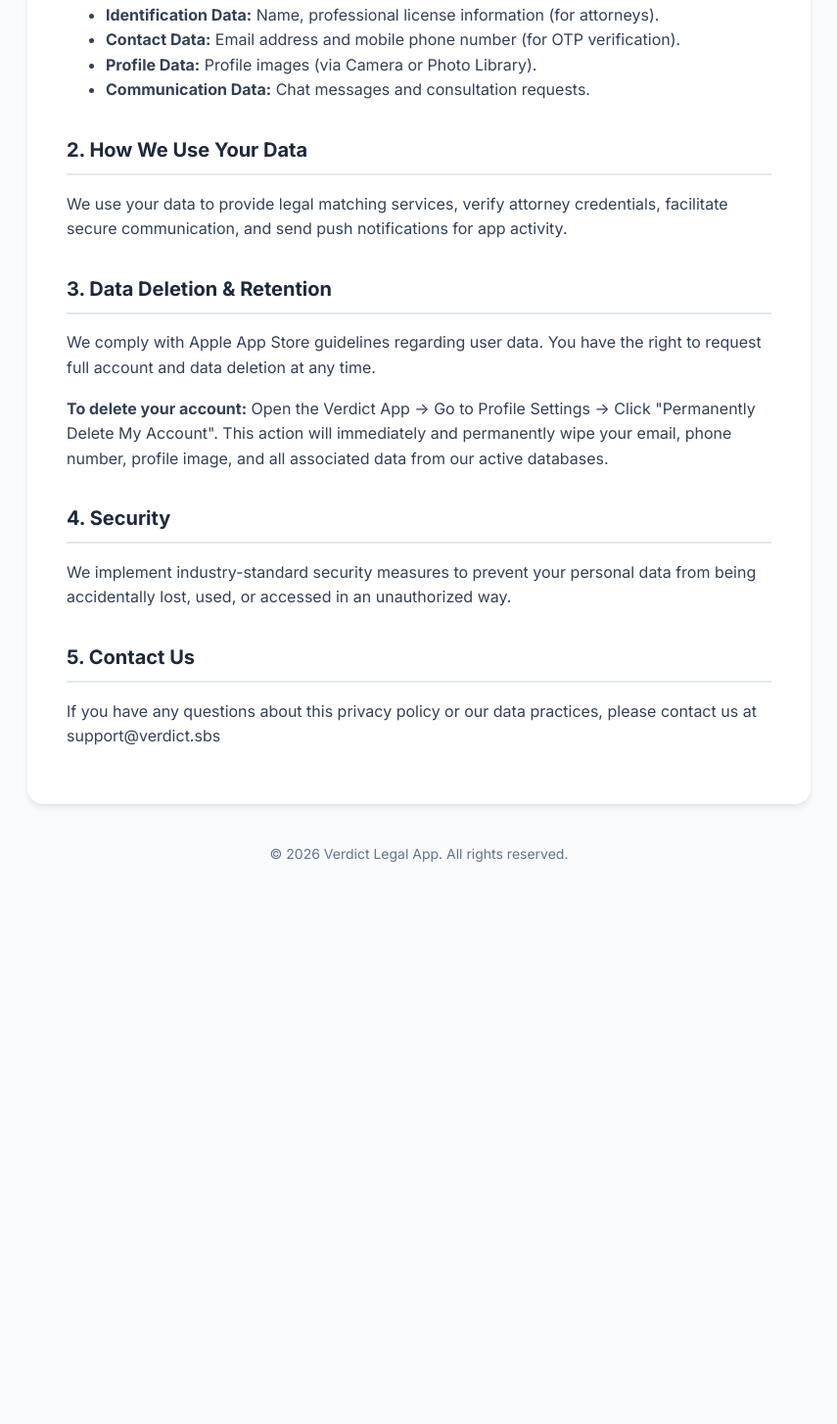
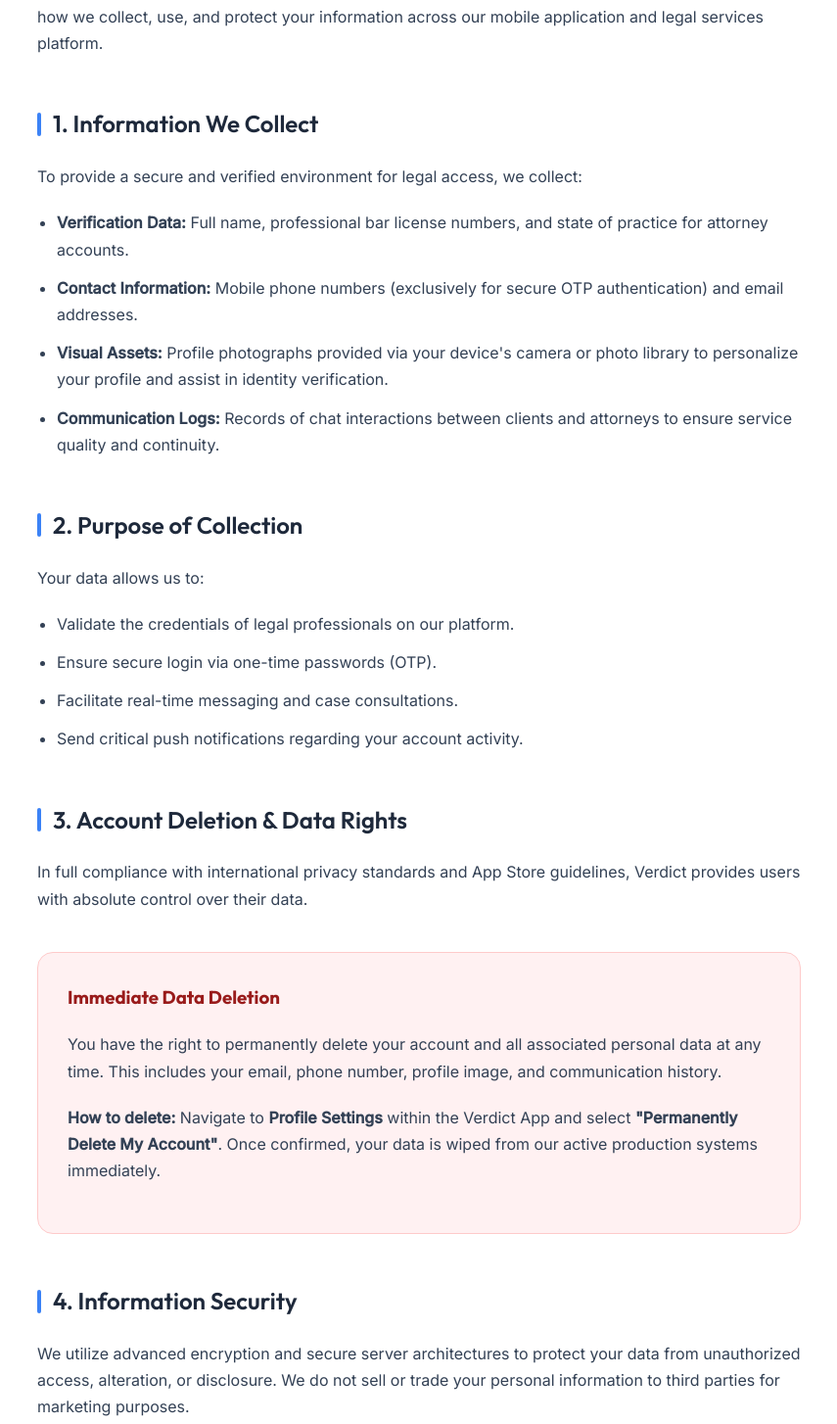
Before and after one commit to verdictlegalapp-eng/server, a website: page public/privacy.html in a window 1280 px wide. Shown: the part 455-1909 px from the top of the page at 98% size, without its empty margins (212-1067 px from the left). Before the commit the page ends 1378 px from the top, so only its background shows below. Drawn offline with Linux system fonts and the light colour scheme.

Commit message:
feat: upgrade privacy policy to premium UI with official logo

```diff
--- a/public/privacy.html
+++ b/public/privacy.html
@@ -6,49 +6,146 @@
     <title>Privacy Policy | Verdict</title>
     <link rel="preconnect" href="https://fonts.googleapis.com">
     <link rel="preconnect" href="https://fonts.gstatic.com" crossorigin>
-    <link href="https://fonts.googleapis.com/css2?family=Inter:wght@400;600;700&display=swap" rel="stylesheet">
+    <link href="https://fonts.googleapis.com/css2?family=Outfit:wght@400;600;700&family=Inter:wght@400;500&display=swap" rel="stylesheet">
     <style>
-        body { font-family: 'Inter', sans-serif; line-height: 1.6; color: #334155; max-width: 800px; margin: 40px auto; padding: 0 20px; background-color: #f8fafc; }
-        .card { background: white; padding: 40px; border-radius: 16px; box-shadow: 0 4px 6px -1px rgba(0, 0, 0, 0.1); }
-        h1 { color: #0f172a; font-size: 32px; margin-bottom: 8px; }
-        h2 { color: #1e293b; font-size: 20px; margin-top: 32px; border-bottom: 2px solid #e2e8f0; padding-bottom: 8px; }
-        p { margin-bottom: 16px; }
-        .footer { margin-top: 40px; text-align: center; color: #64748b; font-size: 14px; }
-        .logo { color: #3b82f6; font-weight: 700; font-size: 24px; margin-bottom: 20px; display: block; }
+        :root {
+            --primary: #3b82f6;
+            --navy: #1e293b;
+            --text: #334155;
+            --light-bg: #f8fafc;
+        }
+        body {
+            font-family: 'Inter', sans-serif;
+            line-height: 1.7;
+            color: var(--text);
+            margin: 0;
+            padding: 0;
+            background-color: var(--light-bg);
+        }
+        .header-banner {
+            background: white;
+            padding: 40px 0;
+            text-align: center;
+            border-bottom: 1px solid #e2e8f0;
+        }
+        .logo-img {
+            height: 60px;
+            margin-bottom: 20px;
+        }
+        .container {
+            max-width: 900px;
+            margin: 40px auto;
+            padding: 0 20px;
+        }
+        .content-card {
+            background: white;
+            padding: 60px;
+            border-radius: 24px;
+            box-shadow: 0 20px 25px -5px rgba(0, 0, 0, 0.05);
+        }
+        h1 {
+            font-family: 'Outfit', sans-serif;
+            color: var(--navy);
+            font-size: 42px;
+            margin-bottom: 16px;
+            font-weight: 700;
+        }
+        h2 {
+            font-family: 'Outfit', sans-serif;
+            color: var(--navy);
+            font-size: 24px;
+            margin-top: 48px;
+            margin-bottom: 20px;
+            font-weight: 600;
+            display: flex;
+            align-items: center;
+            gap: 12px;
+        }
+        h2::before {
+            content: '';
+            display: inline-block;
+            width: 4px;
+            height: 24px;
+            background: var(--primary);
+            border-radius: 2px;
+        }
+        p { margin-bottom: 20px; font-size: 16px; }
+        ul { margin-bottom: 24px; padding-left: 20px; }
+        li { margin-bottom: 12px; }
+
+        .deletion-box {
+            background: #fff1f2;
+            border: 1px solid #fecaca;
+            padding: 30px;
+            border-radius: 16px;
+            margin-top: 40px;
+        }
+        .deletion-box h3 {
+            color: #991b1b;
+            margin-top: 0;
+            font-family: 'Outfit', sans-serif;
+        }
+        .footer {
+            margin: 60px 0;
+            text-align: center;
+            color: #94a3b8;
+            font-size: 14px;
+        }
+        @media (max-width: 640px) {
+            .content-card { padding: 30px; }
+            h1 { font-size: 32px; }
+        }
     </style>
 </head>
 <body>
-    <div class="card">
-        <span class="logo">VERDICT</span>
+    <div class="header-banner">
+        <img src="/logo.jpg" alt="Verdict Logo" class="logo-img">
+    </div>
+
+    <div class="container">
+        <div class="content-card">
             <h1>Privacy Policy</h1>
-        <p>Effective Date: April 29, 2026</p>
+            <p><strong>Last Updated:</strong> April 29, 2026</p>
 
-        <p>Welcome to Verdict. We respect your privacy and are committed to protecting your personal data. This privacy policy informs you how we look after your personal data when you use our mobile application and website.</p>
+            <p>Verdict is committed to maintaining the trust and confidence of our users. This Privacy Policy explains how we collect, use, and protect your information across our mobile application and legal services platform.</p>
 
-        <h2>1. Data We Collect</h2>
-        <p>We collect and process the following information:</p>
+            <h2>1. Information We Collect</h2>
+            <p>To provide a secure and verified environment for legal access, we collect:</p>
             <ul>
-            <li><strong>Identification Data:</strong> Name, professional license information (for attorneys).</li>
-            <li><strong>Contact Data:</strong> Email address and mobile phone number (for OTP verification).</li>
-            <li><strong>Profile Data:</strong> Profile images (via Camera or Photo Library).</li>
-            <li><strong>Communication Data:</strong> Chat messages and consultation requests.</li>
+                <li><strong>Verification Data:</strong> Full name, professional bar license numbers, and state of practice for attorney accounts.</li>
+                <li><strong>Contact Information:</strong> Mobile phone numbers (exclusively for secure OTP authentication) and email addresses.</li>
+                <li><strong>Visual Assets:</strong> Profile photographs provided via your device's camera or photo library to personalize your profile and assist in identity verification.</li>
+                <li><strong>Communication Logs:</strong> Records of chat interactions between clients and attorneys to ensure service quality and continuity.</li>
             </ul>
 
-        <h2>2. How We Use Your Data</h2>
-        <p>We use your data to provide legal matching services, verify attorney credentials, facilitate secure communication, and send push notifications for app activity.</p>
+            <h2>2. Purpose of Collection</h2>
+            <p>Your data allows us to:</p>
+            <ul>
+                <li>Validate the credentials of legal professionals on our platform.</li>
+                <li>Ensure secure login via one-time passwords (OTP).</li>
+                <li>Facilitate real-time messaging and case consultations.</li>
+                <li>Send critical push notifications regarding your account activity.</li>
+            </ul>
 
-        <h2>3. Data Deletion & Retention</h2>
-        <p>We comply with Apple App Store guidelines regarding user data. You have the right to request full account and data deletion at any time.</p>
-        <p><strong>To delete your account:</strong> Open the Verdict App -> Go to Profile Settings -> Click "Permanently Delete My Account". This action will immediately and permanently wipe your email, phone number, profile image, and all associated data from our active databases.</p>
+            <h2>3. Account Deletion & Data Rights</h2>
+            <p>In full compliance with international privacy standards and App Store guidelines, Verdict provides users with absolute control over their data.</p>
 
-        <h2>4. Security</h2>
-        <p>We implement industry-standard security measures to prevent your personal data from being accidentally lost, used, or accessed in an unauthorized way.</p>
+            <div class="deletion-box">
+                <h3>Immediate Data Deletion</h3>
+                <p>You have the right to permanently delete your account and all associated personal data at any time. This includes your email, phone number, profile image, and communication history.</p>
+                <p><strong>How to delete:</strong> Navigate to <strong>Profile Settings</strong> within the Verdict App and select <strong>"Permanently Delete My Account"</strong>. Once confirmed, your data is wiped from our active production systems immediately.</p>
+            </div>
+
+            <h2>4. Information Security</h2>
+            <p>We utilize advanced encryption and secure server architectures to protect your data from unauthorized access, alteration, or disclosure. We do not sell or trade your personal information to third parties for marketing purposes.</p>
 
             <h2>5. Contact Us</h2>
-        <p>If you have any questions about this privacy policy or our data practices, please contact us at support@verdict.sbs</p>
+            <p>For any inquiries regarding your data or this policy, please reach out to our legal support team at <strong>support@verdict.sbs</strong>.</p>
         </div>
+
         <div class="footer">
             &copy; 2026 Verdict Legal App. All rights reserved.
         </div>
+    </div>
 </body>
 </html>
```
Also changed, not shown: app.js (+6 -5 lines), public/logo.jpg (added). Lines whose indentation alone changed are shown as unchanged.
